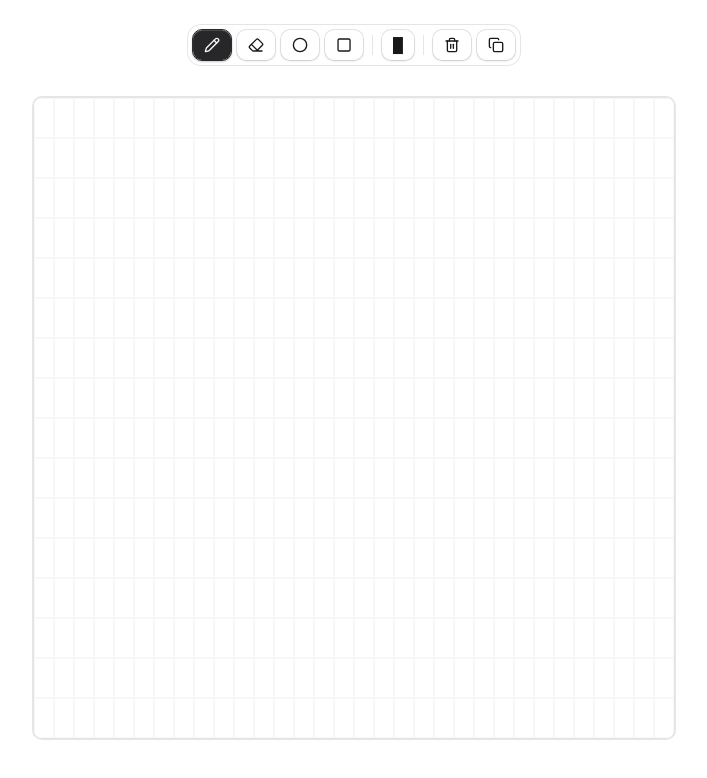
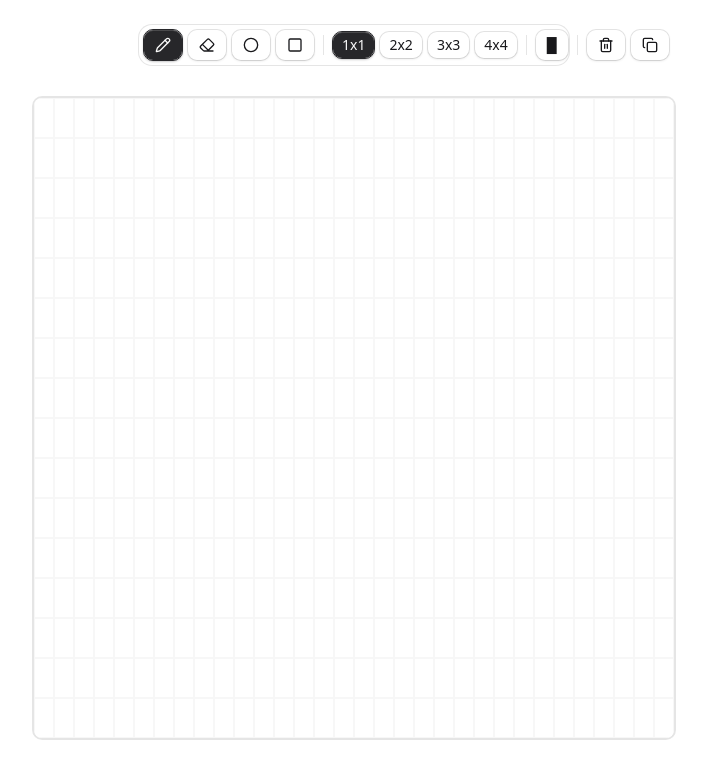
Before and after one commit to eyenalxai/ascii, a Next.js app: page / in a window 1280 px wide. Shown: the top 778 px of the page, without its empty margins (286-993 px from the left). Built offline with nearby package versions, Linux system fonts and the light colour scheme.

Commit message:
feat: add brush size functionality to ASCII drawing tool, enhancing user control over drawing dimensions

```diff
--- a/src/app/page.tsx
+++ b/src/app/page.tsx
@@ -11,6 +11,8 @@ export default function Page() {
 		setDrawMode,
 		selectedChar,
 		setSelectedChar,
+		brushSize,
+		setBrushSize,
 		handleMouseDown,
 		handleMouseEnter,
 		handleMouseUp,
@@ -31,6 +33,8 @@ export default function Page() {
 				onExport={exportAscii}
 				selectedChar={selectedChar}
 				onCharChange={setSelectedChar}
+				brushSize={brushSize}
+				onBrushSizeChange={setBrushSize}
 			/>
 			<DrawingGrid
 				grid={grid}
--- a/src/components/ascii-drawer/toolbar.tsx
+++ b/src/components/ascii-drawer/toolbar.tsx
@@ -16,6 +16,8 @@ type ToolbarProps = {
 	onExport: () => void
 	selectedChar: AsciiChar
 	onCharChange: (char: AsciiChar) => void
+	brushSize: number
+	onBrushSizeChange: (size: number) => void
 }
 
 export function AsciiToolbar({
@@ -24,7 +26,9 @@ export function AsciiToolbar({
 	onClear,
 	onExport,
 	selectedChar,
-	onCharChange
+	onCharChange,
+	brushSize,
+	onBrushSizeChange
 }: ToolbarProps) {
 	return (
 		<div className="fixed top-4 left-1/2 -translate-x-1/2 z-50 p-2 max-w-md w-fit rounded-xl">
@@ -73,6 +77,53 @@ export function AsciiToolbar({
 				</ToolbarGroup>
 				<ToolbarSeparator />
 				<ToolbarGroup>
+					<ToolbarButton
+						render={
+							<Button
+								variant={brushSize === 1 ? "default" : "outline"}
+								onClick={() => onBrushSizeChange(1)}
+								size="sm"
+							/>
+						}
+					>
+						1x1
+					</ToolbarButton>
+					<ToolbarButton
+						render={
+							<Button
+								variant={brushSize === 2 ? "default" : "outline"}
+								onClick={() => onBrushSizeChange(2)}
+								size="sm"
+							/>
+						}
+					>
+						2x2
+					</ToolbarButton>
+					<ToolbarButton
+						render={
+							<Button
+								variant={brushSize === 3 ? "default" : "outline"}
+								onClick={() => onBrushSizeChange(3)}
+								size="sm"
+							/>
+						}
+					>
+						3x3
+					</ToolbarButton>
+					<ToolbarButton
+						render={
+							<Button
+								variant={brushSize === 4 ? "default" : "outline"}
+								onClick={() => onBrushSizeChange(4)}
+								size="sm"
+							/>
+						}
+					>
+						4x4
+					</ToolbarButton>
+				</ToolbarGroup>
+				<ToolbarSeparator />
+				<ToolbarGroup>
 					<CharacterSelector
 						selectedChar={selectedChar}
 						onCharChange={onCharChange}
--- a/src/hooks/use-ascii-drawer.ts
+++ b/src/hooks/use-ascii-drawer.ts
@@ -23,6 +23,7 @@ export const useAsciiDrawer = () => {
 	const [selectedChar, setSelectedChar] = useState<AsciiChar>(
 		asciiCharacters[0]
 	)
+	const [brushSize, setBrushSize] = useState<number>(1)
 	const [shapeStart, setShapeStart] = useState<{
 		row: number
 		col: number
@@ -36,7 +37,7 @@ export const useAsciiDrawer = () => {
 
 	const toggleCell = (row: number, col: number) => {
 		setCells((prev) =>
-			toggleCellInCells(prev, row, col, selectedChar.char, drawMode)
+			toggleCellInCells(prev, row, col, selectedChar.char, drawMode, brushSize)
 		)
 	}
 
@@ -61,7 +62,9 @@ export const useAsciiDrawer = () => {
 				shapeEnd.col
 			)
 			if (points.length > 0) {
-				setCells((prev) => applyShapeToCells(prev, points, selectedChar.char))
+				setCells((prev) =>
+					applyShapeToCells(prev, points, selectedChar.char, brushSize)
+				)
 			}
 			setShapeStart(null)
 			setShapeEnd(null)
@@ -167,11 +170,16 @@ export const useAsciiDrawer = () => {
 				shapeEnd.col
 			)
 			if (previewPoints.length > 0) {
-				return createDisplayGrid(cells, previewPoints, selectedChar.char)
+				return createDisplayGrid(
+					cells,
+					previewPoints,
+					selectedChar.char,
+					brushSize
+				)
 			}
 		}
 		return grid
-	}, [grid, drawMode, shapeStart, shapeEnd, selectedChar, cells])
+	}, [grid, drawMode, shapeStart, shapeEnd, selectedChar, cells, brushSize])
 
 	return {
 		grid: displayGrid,
@@ -179,6 +187,8 @@ export const useAsciiDrawer = () => {
 		setDrawMode,
 		selectedChar,
 		setSelectedChar,
+		brushSize,
+		setBrushSize,
 		handleMouseDown,
 		handleMouseEnter,
 		handleMouseUp,
--- a/src/lib/grid-utils.ts
+++ b/src/lib/grid-utils.ts
@@ -34,25 +34,39 @@ export const toggleCellInCells = (
 	row: number,
 	col: number,
 	char: string,
-	drawMode: DrawMode
+	drawMode: DrawMode,
+	brushSize: number
 ): Cell[] => {
-	return cells.map((cell) =>
-		cell.row === row && cell.col === col
+	const brushCells = getBrushCells(row, col, brushSize)
+
+	return cells.map((cell) => {
+		const isInBrush = brushCells.some(
+			(bc) => bc.row === cell.row && bc.col === cell.col
+		)
+		return isInBrush
 			? {
 					...cell,
 					char: drawMode === "draw" ? char : EMPTY_CHAR
 				}
 			: cell
-	)
+	})
 }
 
 export const applyShapeToCells = (
 	cells: Cell[],
 	points: Array<{ row: number; col: number }>,
-	char: string
+	char: string,
+	brushSize: number
 ): Cell[] => {
+	const expandedPoints: Array<{ row: number; col: number }> = []
+
+	for (const point of points) {
+		const brushCells = getBrushCells(point.row, point.col, brushSize)
+		expandedPoints.push(...brushCells)
+	}
+
 	return cells.map((cell) => {
-		const isInShape = points.some(
+		const isInShape = expandedPoints.some(
 			(p) => p.row === cell.row && p.col === cell.col
 		)
 		if (isInShape) {
@@ -76,11 +90,21 @@ export const gridToAscii = (grid: Cell[][]): string => {
 export const createDisplayGrid = (
 	cells: Cell[],
 	previewPoints: Array<{ row: number; col: number }> | null,
-	previewChar: string
+	previewChar: string,
+	brushSize: number
 ): Cell[][] => {
 	const result: Cell[][] = Array.from({ length: GRID_HEIGHT }, () => [])
+
+	const expandedPreviewPoints: Array<{ row: number; col: number }> = []
+	if (previewPoints) {
+		for (const point of previewPoints) {
+			const brushCells = getBrushCells(point.row, point.col, brushSize)
+			expandedPreviewPoints.push(...brushCells)
+		}
+	}
+
 	for (const cell of cells) {
-		const isPreview = previewPoints?.some(
+		const isPreview = expandedPreviewPoints.some(
 			(p) => p.row === cell.row && p.col === cell.col
 		)
 		result[cell.row].push({
@@ -90,3 +114,19 @@ export const createDisplayGrid = (
 	}
 	return result
 }
+
+export const getBrushCells = (
+	row: number,
+	col: number,
+	brushSize: number
+): Array<{ row: number; col: number }> => {
+	const cells: Array<{ row: number; col: number }> = []
+
+	for (let r = row; r < row + brushSize && r < GRID_HEIGHT; r++) {
+		for (let c = col; c < col + brushSize && c < GRID_WIDTH; c++) {
+			cells.push({ row: r, col: c })
+		}
+	}
+
+	return cells
+}
```
